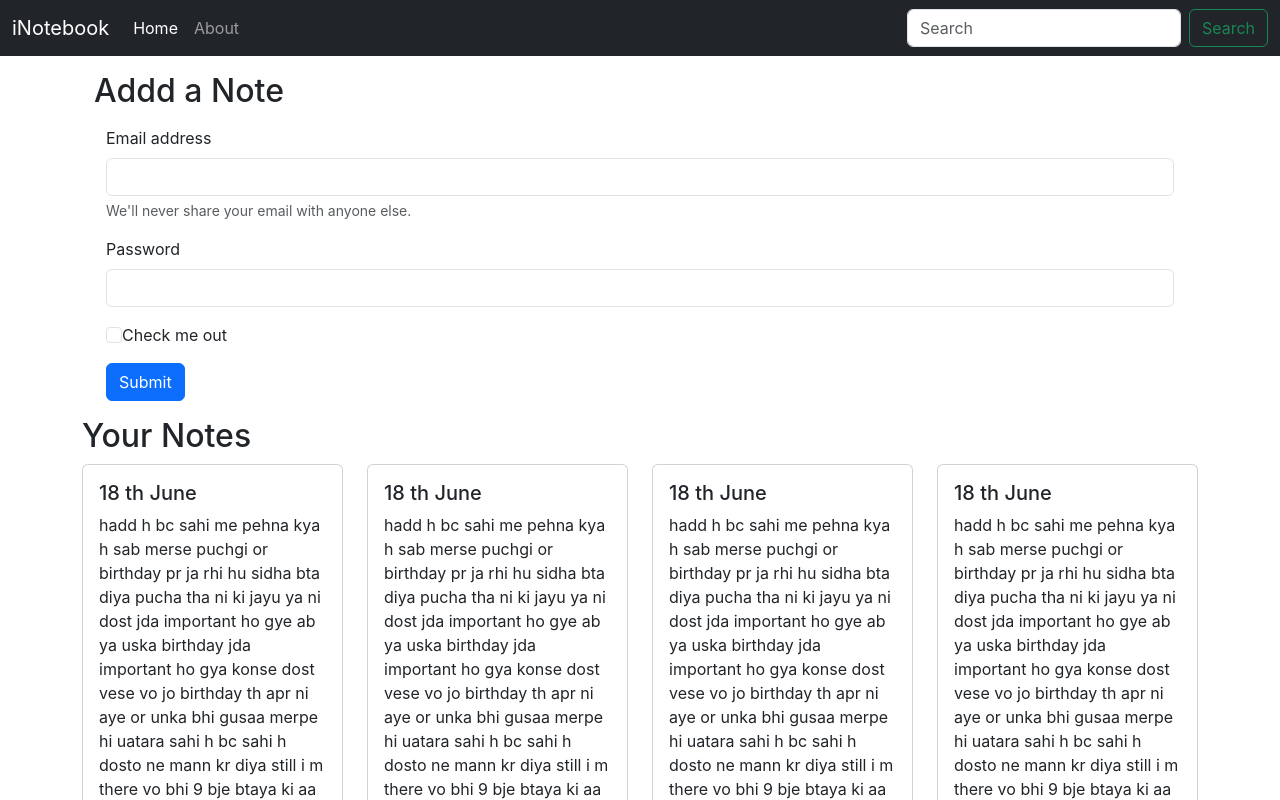
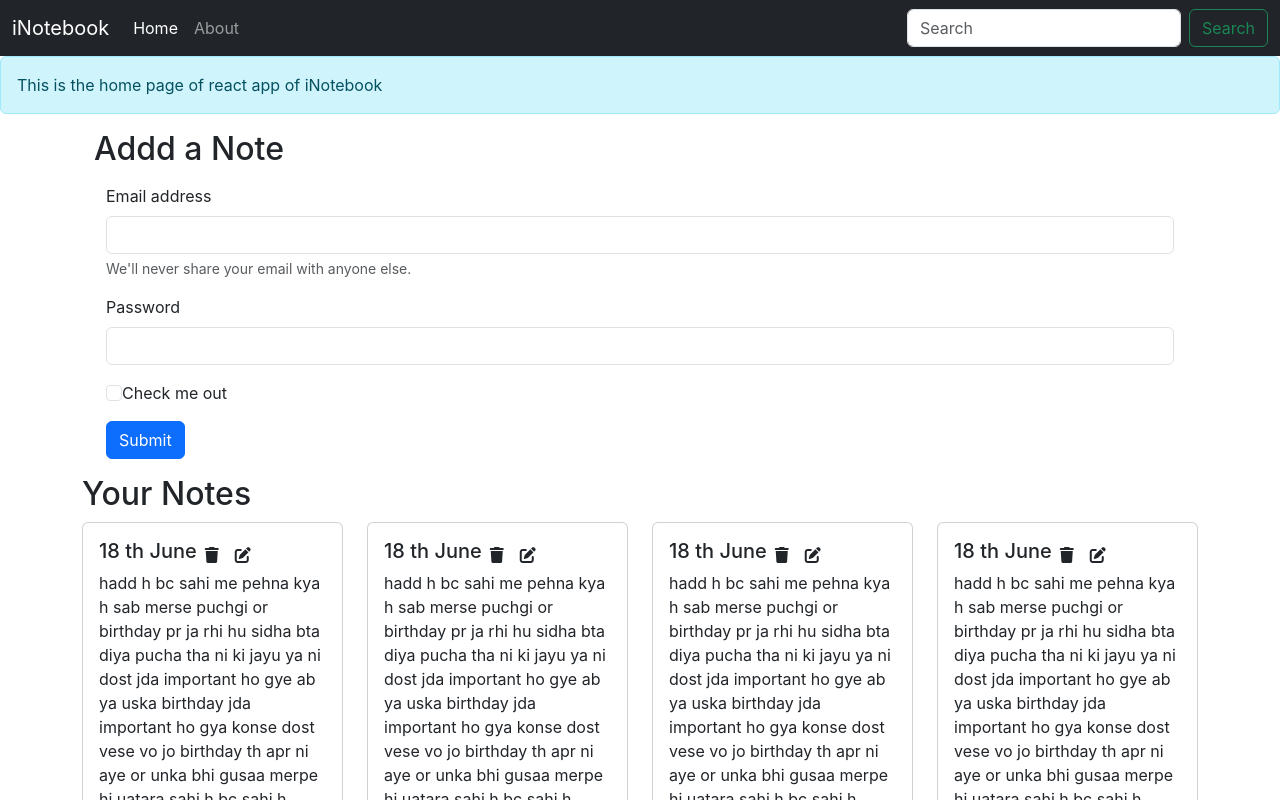
Before and after one commit to Himanshu-Sharma2000/inotebook, a React (Create React App) app: page / in a window 1280 px wide. Shown: the top 800 px of the page. Built offline with nearby package versions, Linux system fonts and the light colour scheme.

Commit message:
video 62 completed

```diff
--- a/public/index.html
+++ b/public/index.html
@@ -30,6 +30,7 @@
   <body>
     <noscript>You need to enable JavaScript to run this app.</noscript>
     <div id="root"></div>
+    <script src="https://kit.fontawesome.com/63ead6438f.js" crossorigin="anonymous"></script>
     <!--
       This HTML file is a template.
       If you open it directly in the browser, you will see an empty page.
--- a/src/App.js
+++ b/src/App.js
@@ -4,14 +4,18 @@ import Navbar from './components/Navbar';
 import Home from './components/Home';
 import About from './components/About';
 import NoteState from './Context/notes/NoteState';
+import Alert from './components/Alert';
 
 function App() {
+
+
   return (
     <>
 
       <NoteState>
         <Router>
           <Navbar />
+          <Alert message="This is the home page of react app of iNotebook"/>
           <div className="container">
             <Routes>
               <Route exact path="/about" element={<About />} />
--- /dev/null
+++ b/src/components/Alert.js
@@ -0,0 +1,14 @@
+import React from 'react'
+
+const Alert = (props) => {
+
+  return (
+
+
+    <div class="alert alert-info" role="alert">
+   {props.message}
+  </div>
+  )
+}
+
+export default Alert
--- a/src/components/Home.js
+++ b/src/components/Home.js
@@ -1,12 +1,7 @@
 
 import Notes from './Notes'
 
-
-
-
 export default function Home() {
-
-
 
   return (
     <div >
--- a/src/components/NoteItem.js
+++ b/src/components/NoteItem.js
@@ -10,9 +10,15 @@ const NoteItem = (props) => {
             <div className="card" >
 
                 <div className="card-body">
-                    <h5 className="card-title">{note.title}</h5>
+                    <div className="d-flex align-items-center">
+                        <h5 className="card-title">{note.title}</h5>
+                        <i className="fa-solid fa-trash mx-2"></i>
+                        <i className="fa-solid fa-pen-to-square mx-2"></i>
+                    </div>
+
                     <p className="card-text">{note.description}</p>
-                    {/* <a href="#" className="btn btn-primary">Go somewhere</a> */}
+
+
                 </div>
             </div>
 
--- a/src/components/Notes.js
+++ b/src/components/Notes.js
@@ -11,7 +11,7 @@ const Notes = () => {
     <div className="row my-3">
         < h2> Your Notes</ h2>
         {notes.map((note)=>{
-          return <NoteItem note ={note}/>
+          return <NoteItem key={note._id} note ={note}/>
         })}
       </div>
   )
--- a/src/index.css
+++ b/src/index.css
@@ -11,3 +11,6 @@ code {
   font-family: source-code-pro, Menlo, Monaco, Consolas, 'Courier New',
     monospace;
 }
+ i{
+  cursor:pointer;
+ }
```
